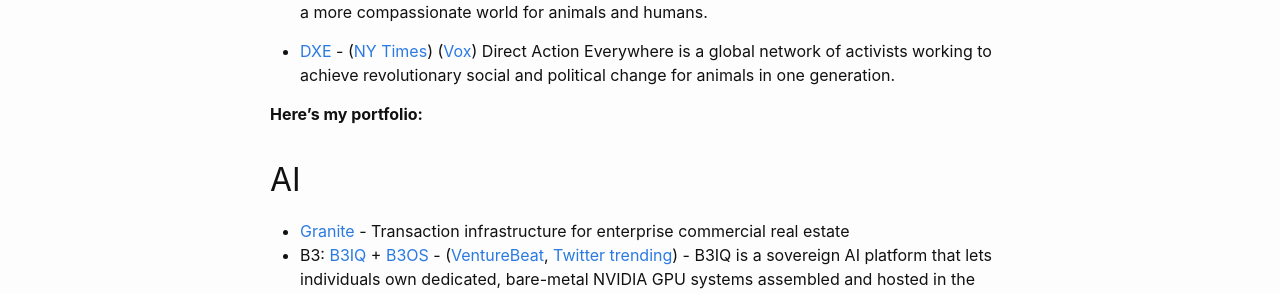
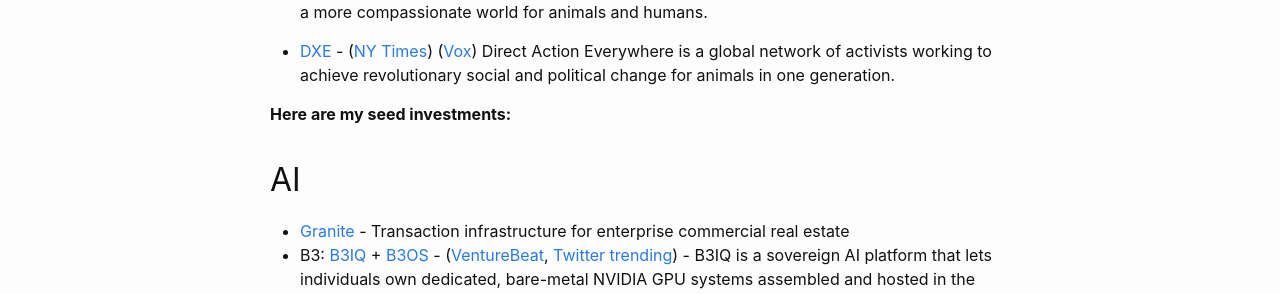
Before and after one commit to katpavan/katpavan.github.io, a Jekyll site: the page built from index.md, in a window 1280 px wide. Shown: the part 248-542 px from the top of the page. Built offline with Jekyll 4.4.1, drawn with Linux system fonts in a browser that asks for light colours.

Commit message:
Update portfolio section to seed investments

```diff
--- a/index.md
+++ b/index.md
@@ -13,7 +13,7 @@
 
 - [DXE](https://www.directactioneverywhere.com/) - ([NY Times](https://www.nytimes.com/2026/04/18/us/beagle-facility-wisconsin-protests-tear-gas.html)) ([Vox](https://www.vox.com/future-perfect/23952627/wayne-hsiung-conviction-direct-action-everywhere-dxe-rescue-sonoma-county-chickens)) Direct Action Everywhere is a global network of activists working to achieve revolutionary social and political change for animals in one generation.
 
-**Here's my portfolio:**
+**Here are my seed investments:**
 
 <!---
 - [Hey Mint](https://www.heymint.xyz/) - ([CoinDesk](https://www.coindesk.com/web3/2023/05/15/web3-education-leaders-team-up-to-roll-out-beginner-nft-platform-heymint/)) - Acquired by Alchemy
```
